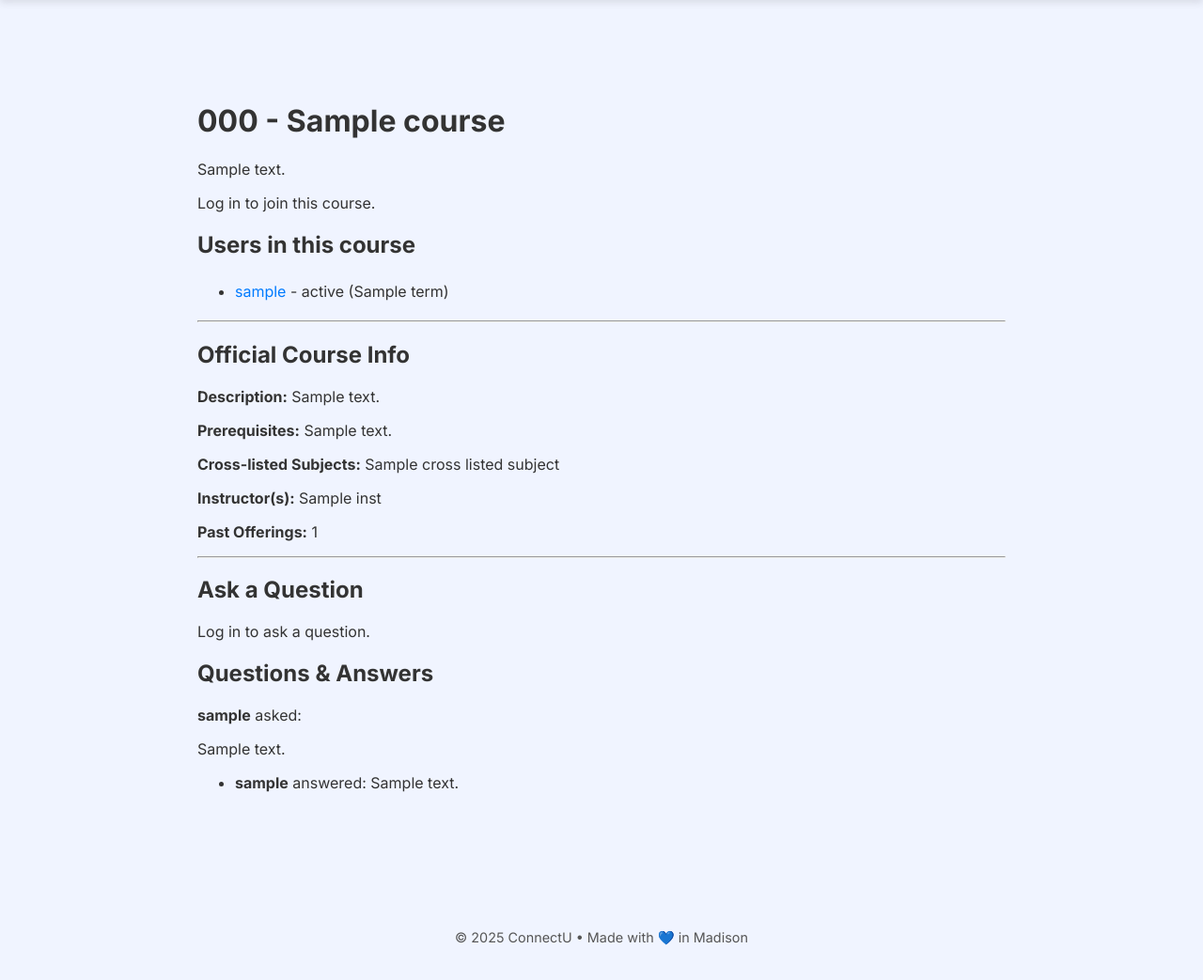
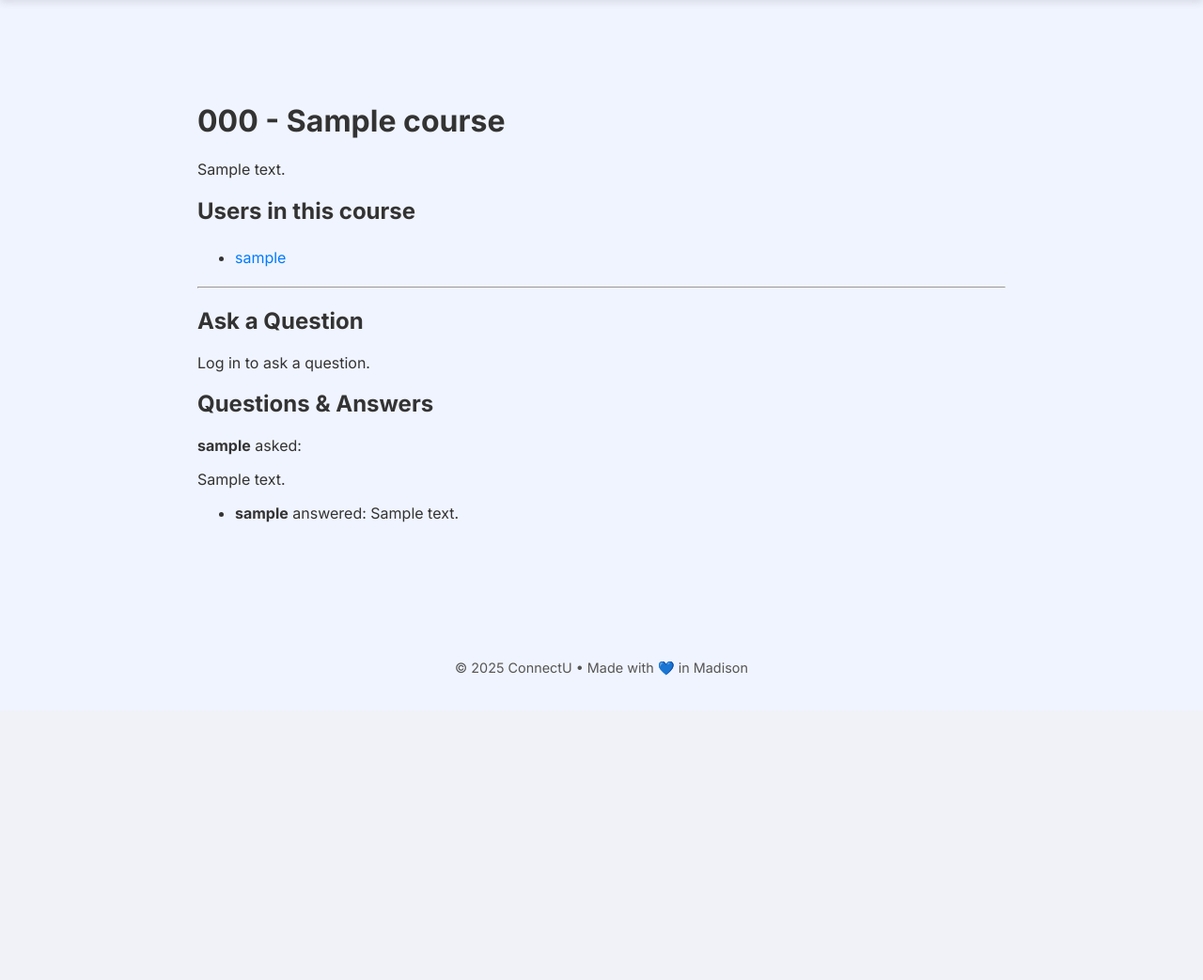
Before and after one commit to morganhoch/MadHacks2025Use, a Flask app: template connectu/templates/course_detail.html in a window 1280 px wide. Shown: the part 65-1108 px from the top of the page at 94% size. After the commit the page ends 784 px from the top, so only its background shows below. Run offline with Flask 3, Linux system fonts and the light colour scheme; the template is opened without the code that fills it: most values are stand-ins (such as "Sample title", 1, 10 or a date in 2020); parts of the project's set-up code (start-up, migrations or seed data) failed here and were passed over.

Commit message:
Update course_detail.html

```diff
--- a/connectu/templates/course_detail.html
+++ b/connectu/templates/course_detail.html
@@ -10,75 +10,23 @@
         <p>{{ course.description }}</p>
     {% endif %}
 
-    <!-- Join / Leave Course -->
-    {% set joined = None %}
-    {% if user %}
-        {% for uc in user.user_courses %}
-            {% if uc.course.id == course.id %}
-                {% set joined = uc %}
-            {% endif %}
-        {% endfor %}
+    {% if user in course.students %}
+    <form action="{{ url_for('leave_course', course_id=course.id) }}" method="post" style="display:inline;">
+        <button type="submit" class="btn btn-danger">Leave Course</button>
+    </form>
     {% endif %}
 
-    {% if joined %}
-        <p>You are enrolled as <strong>{{ joined.status }}</strong> for <strong>{{ joined.term }}</strong>.</p>
-        <form action="{{ url_for('leave_course', course_id=course.id) }}" method="post" style="display:inline;">
-            <button type="submit" class="btn btn-danger">Leave Course</button>
-        </form>
-    {% elif user %}
-        <form action="{{ url_for('join_course', course_id=course.id) }}" method="post" style="margin-top:1em;">
-            <label for="status">Status:</label>
-            <select name="status" id="status" required>
-                <option value="student">Student</option>
-                <option value="tutor">Tutor</option>
-            </select>
-
-            <label for="term">Term:</label>
-            <input type="text" name="term" id="term" placeholder="Fall'25" required>
-
-            <button type="submit" class="btn btn-primary">Join Course</button>
-        </form>
-    {% else %}
-        <p><a href="{{ url_for('login') }}">Log in</a> to join this course.</p>
-    {% endif %}
-
-    <!-- Users in this course -->
     <h2>Users in this course</h2>
-    {% if course.user_courses %}
+    {% if enrolled_users %}
         <ul class="course-users">
-        {% for uc in course.user_courses %}
+        {% for u in enrolled_users %}
             <li>
-                <a href="{{ url_for('profile_view', user_id=uc.user.id) }}">{{ uc.user.username }}</a>
-                - {{ uc.status }} ({{ uc.term }})
+                <a href="{{ url_for('profile_view', user_id=u.id) }}">{{ u.username }}</a>
             </li>
         {% endfor %}
         </ul>
     {% else %}
         <p>No one has joined this course yet.</p>
-    {% endif %}
-
-    {% if madgrades_info %}
-    <hr>
-    <h2>Official Course Info</h2>
-    <p><strong>Description:</strong> {{ madgrades_info.description or "N/A" }}</p>
-    <p><strong>Prerequisites:</strong> {{ madgrades_info.prerequisites or "None listed" }}</p>
-    <p><strong>Cross-listed Subjects:</strong>
-        {% if madgrades_info.cross_listed_subjects %}
-            {{ madgrades_info.cross_listed_subjects | join(", ") }}
-        {% else %}
-            None
-        {% endif %}
-    </p>
-    <p><strong>Instructor(s):</strong>
-        {% if madgrades_info.instructors %}
-            {% for inst in madgrades_info.instructors %}
-                {{ inst.name }}{% if not loop.last %}, {% endif %}
-            {% endfor %}
-        {% else %}
-            N/A
-        {% endif %}
-    </p>
-    <p><strong>Past Offerings:</strong> {{ madgrades_info.offerings_count or 0 }}</p>
     {% endif %}
 
     <hr>
```
